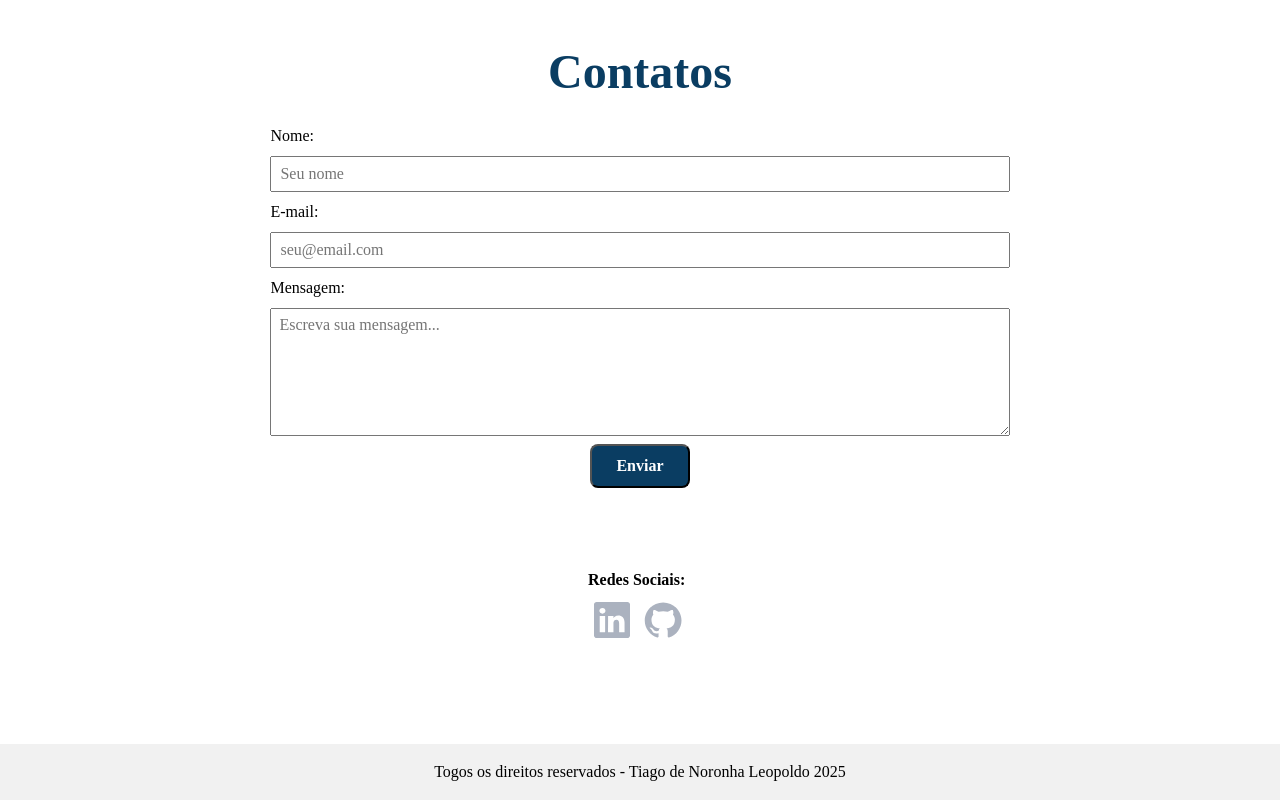
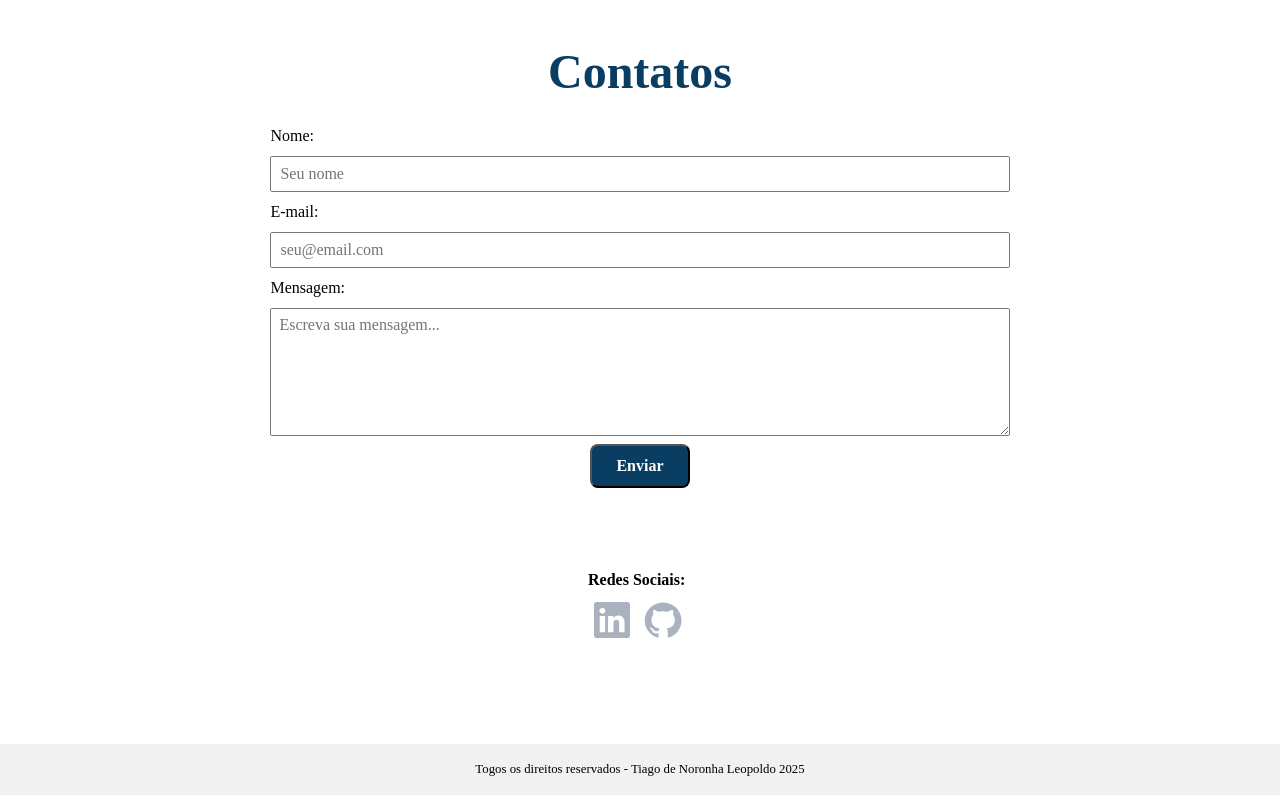
Before and after one commit to TiagoLeopoldo/portfolio-ed, a plain HTML site: page index.html in a window 1280 px wide. Shown: the part 4477-5277 px from the top of the page. Drawn offline with Linux system fonts and the light colour scheme.

Commit message:
feat: Adiciona estilo ao texto do footer

```diff
--- a/css/footer.css
+++ b/css/footer.css
@@ -5,5 +5,9 @@ footer {
   align-items: center;
   justify-content: center;
   padding: 1rem;
-    background-color: var(--cor-neutra-cinzaclaro);
+  background-color: var(--cor-neutra-cinzaclaro);
 }
+
+footer p {
+  font-size: 0.8rem;
+}
```
